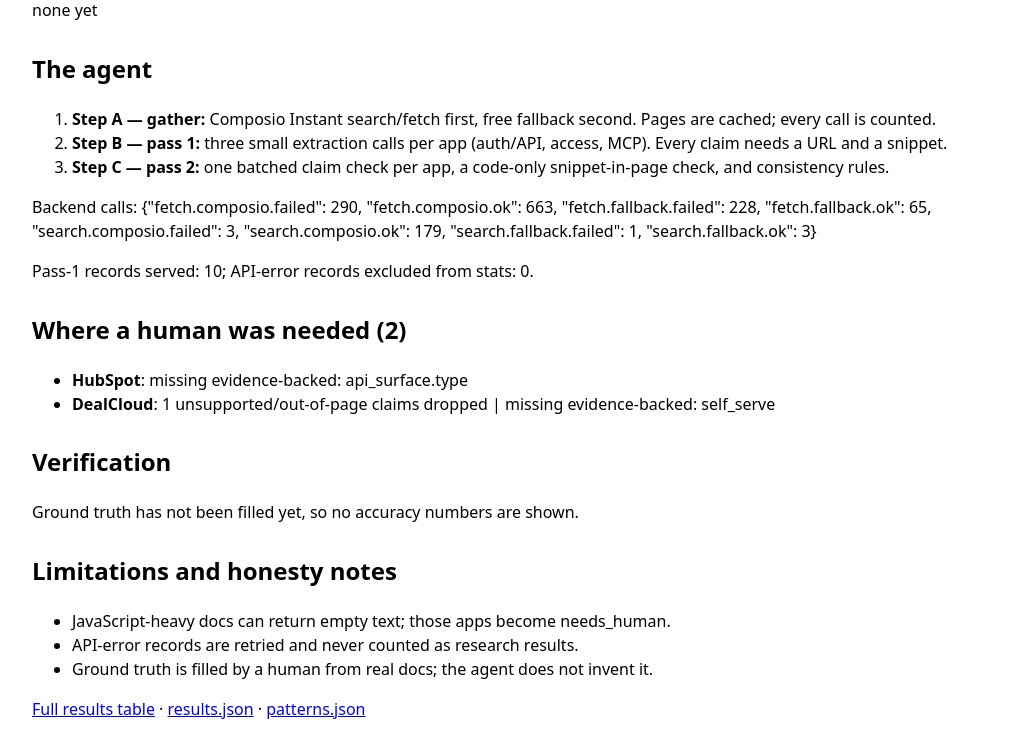
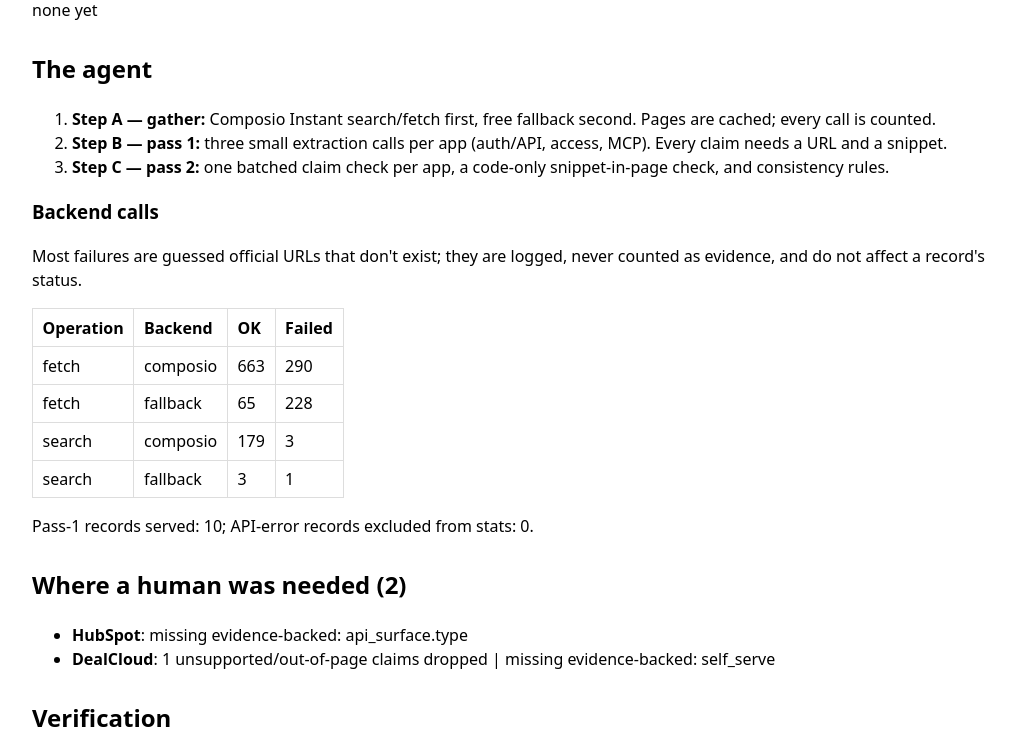
Before and after one commit to N0teveryth1ng/composio_AppScout, a FastAPI app: page / in a window 1280 px wide. Shown: the part 601-1339 px from the top of the page, without its empty margins (128-1143 px from the left). Run offline with FastAPI, Linux system fonts and the light colour scheme.

Commit message:
Show backend calls as a table and record secret scan

```diff
--- a/app.py
+++ b/app.py
@@ -34,6 +34,26 @@ def _load(name: str, default):
         return default
 
 
+def _usage_rows(usage: dict) -> list[dict]:
+    """Turn counted backend keys into one row per operation/backend pair."""
+    grouped: dict[tuple[str, str], dict] = {}
+    for key, count in usage.items():
+        parts = str(key).split(".")
+        if len(parts) < 3:
+            continue
+        operation, backend, outcome = parts[0], parts[1], parts[-1]
+        row = grouped.setdefault(
+            (operation, backend),
+            {"operation": operation, "backend": backend, "ok": 0, "failed": 0},
+        )
+        if outcome in ("ok", "failed"):
+            try:
+                row[outcome] += int(count)
+            except (TypeError, ValueError):
+                pass
+    return sorted(grouped.values(), key=lambda r: (r["operation"], r["backend"]))
+
+
 def _json_file(name: str):
     file = _data_path(name)
     if not file.exists():
@@ -53,7 +73,7 @@ def index(request: Request):
         "results_count": len(results),
         "needs_human": [r for r in results if r.get("status") == "needs_human"],
         "error_count": sum(r.get("status") == "error" for r in results),
-        "usage": usage,
+        "usage_rows": _usage_rows(usage),
     })
 
 
--- a/templates/index.html
+++ b/templates/index.html
@@ -10,6 +10,7 @@
     th, td { border: 1px solid #ddd; padding: .4rem .6rem; text-align: left; }
     .warn { background: #fff4e5; }
     code { background: #f4f4f4; padding: .1rem .3rem; }
+    table.usage { width: auto; }
   </style>
 </head>
 <body>
@@ -43,7 +44,26 @@
     <li><strong>Step C &mdash; pass 2:</strong> one batched claim check per app, a
         code-only snippet-in-page check, and consistency rules.</li>
   </ol>
-  <p>Backend calls: {{ usage | tojson }}</p>
+  <h3>Backend calls</h3>
+  <p>Most failures are guessed official URLs that don't exist; they are logged,
+     never counted as evidence, and do not affect a record's status.</p>
+  <table class="usage">
+    <thead>
+      <tr><th>Operation</th><th>Backend</th><th>OK</th><th>Failed</th></tr>
+    </thead>
+    <tbody>
+      {% for row in usage_rows %}
+        <tr>
+          <td>{{ row.operation }}</td>
+          <td>{{ row.backend }}</td>
+          <td>{{ row.ok }}</td>
+          <td>{{ row.failed }}</td>
+        </tr>
+      {% else %}
+        <tr><td colspan="4">No backend calls recorded yet.</td></tr>
+      {% endfor %}
+    </tbody>
+  </table>
   <p>Pass-1 records served: {{ results_count }}; API-error records excluded from
      stats: {{ error_count }}.</p>
 
```
Also changed, not shown: PROGRESS.md (+13 -0 lines).
